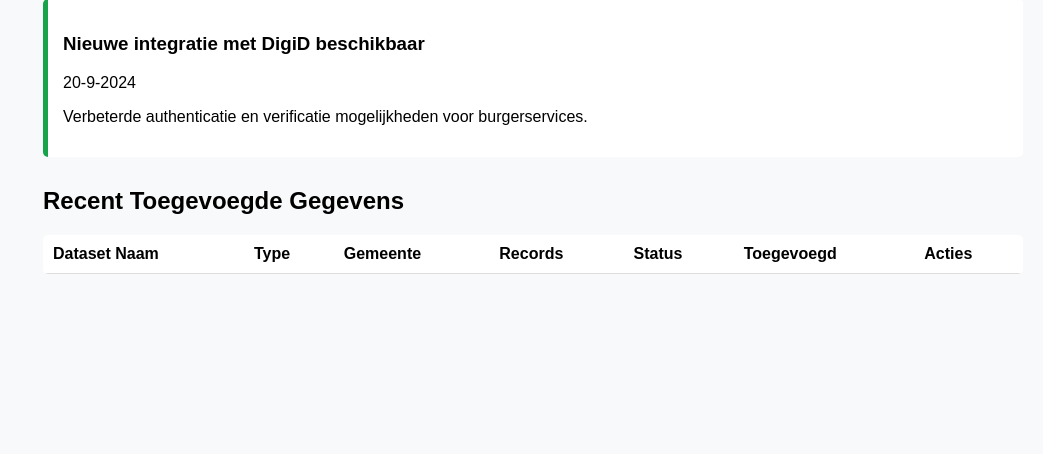
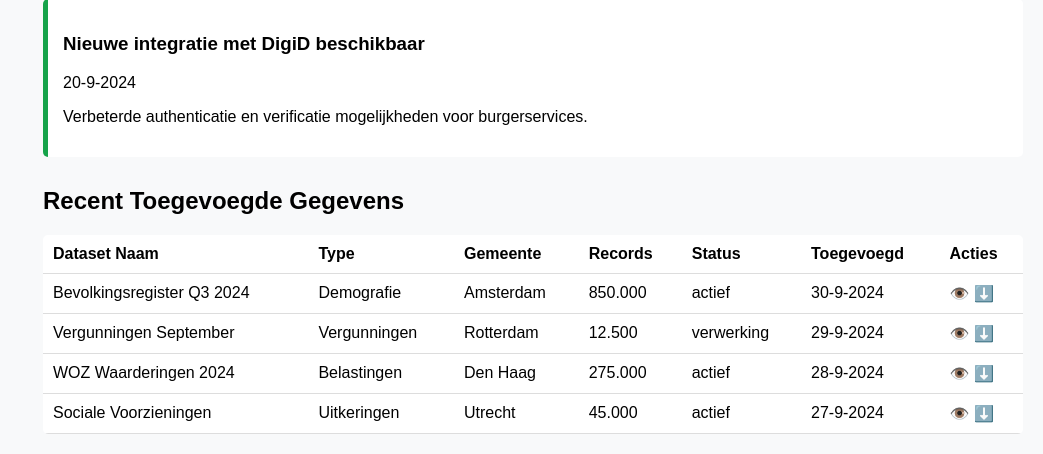
Before and after one commit to Joesra/dooyoogeequu34, a Flask app: page / in a window 1280 px wide. Shown: the part 883-1337 px from the top of the page, without its empty margins (237-1280 px from the left). Before the commit the page ends 1157 px from the top, so only its background shows below. Run offline with Flask 3, Linux system fonts and the light colour scheme; lists and menus that the app fills with data are empty.

Commit message:
Dummy data toegevoegd aan kolommen

```diff
--- a/app/templates/base.html
+++ b/app/templates/base.html
@@ -81,6 +81,44 @@
                         <th>Acties</th>
                     </tr>
                 </thead>
+                <tbody>
+                    <tr>
+                        <td>Bevolkingsregister Q3 2024</td>
+                        <td>Demografie</td>
+                        <td>Amsterdam</td>
+                        <td>850.000</td>
+                        <td class="active">actief</td>
+                        <td>30-9-2024</td>
+                        <td>👁️ ⬇️</td>
+                    </tr>
+                    <tr>
+                        <td>Vergunningen September</td>
+                        <td>Vergunningen</td>
+                        <td>Rotterdam</td>
+                        <td>12.500</td>
+                        <td class="processing">verwerking</td>
+                        <td>29-9-2024</td>
+                        <td>👁️ ⬇️</td>
+                    </tr>
+                    <tr>
+                        <td>WOZ Waarderingen 2024</td>
+                        <td>Belastingen</td>
+                        <td>Den Haag</td>
+                        <td>275.000</td>
+                        <td class="active">actief</td>
+                        <td>28-9-2024</td>
+                        <td>👁️ ⬇️</td>
+                    </tr>
+                    <tr>
+                        <td>Sociale Voorzieningen</td>
+                        <td>Uitkeringen</td>
+                        <td>Utrecht</td>
+                        <td>45.000</td>
+                        <td class="active">actief</td>
+                        <td>27-9-2024</td>
+                        <td>👁️ ⬇️</td>
+                    </tr>
+                </tbody>
 
 
 
```
